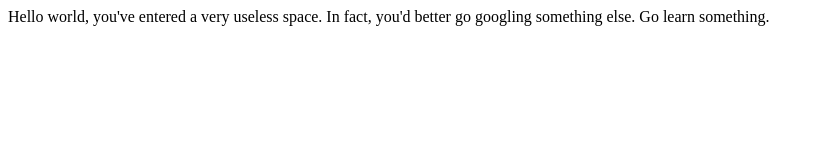
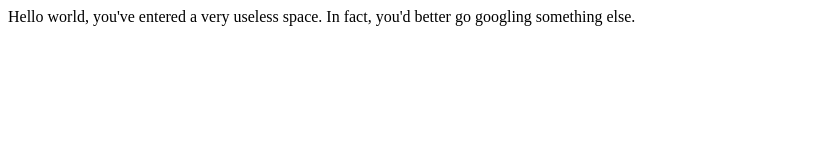
Before and after one commit to thepetris/thepetris.github.io, a plain HTML site: page index.html in a window 1280 px wide. Shown: the whole page, without its empty margins (0-824 px from the left). Drawn offline with Linux system fonts and the light colour scheme.

Commit message:
Even cooler now

```diff
--- a/index.html
+++ b/index.html
@@ -6,6 +6,5 @@
 </head>
 <body>
 Hello world, you've entered a very useless space. In fact, you'd better go googling something else.
-Go learn something.
 </body>
 </html>
```
